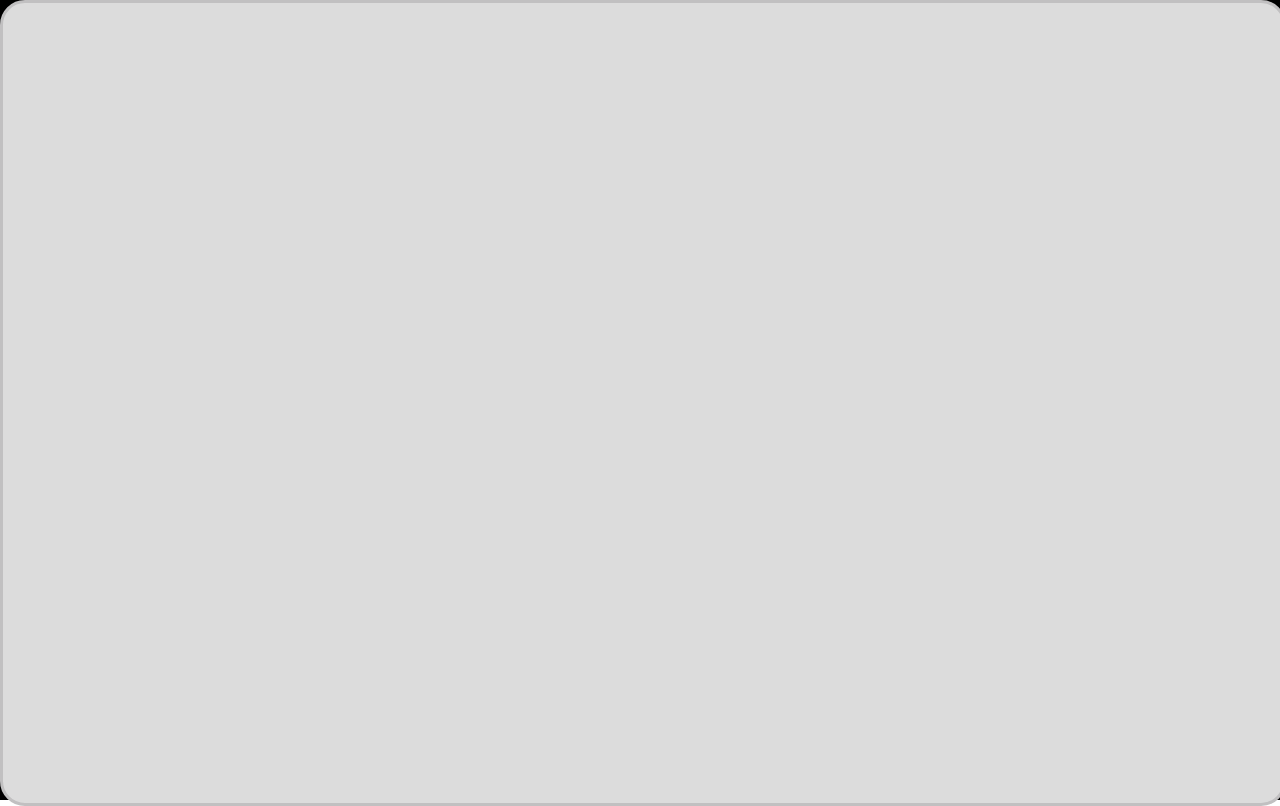
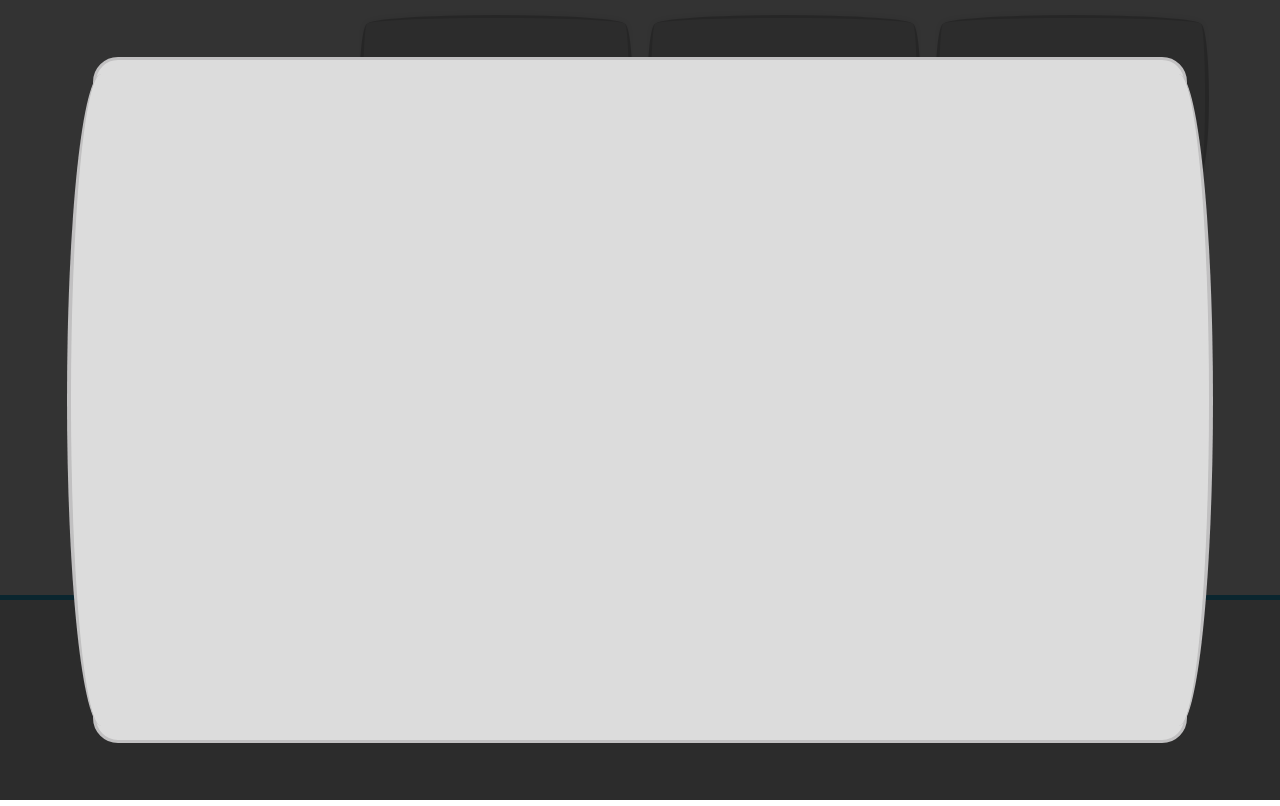
Before and after one commit to seanrmcgovern/wiibsite, a React (Create React App) app: page / in a window 1280 px wide. Both pictures are taken after a click on the element "test0". Built offline with nearby package versions, Linux system fonts and the light colour scheme.

Commit message:
Shaped and styled expanded cards

```diff
--- a/src/MenuCard.js
+++ b/src/MenuCard.js
@@ -6,11 +6,7 @@ function MenuCard({ value, id, openId, updateOpenId }) {
   return (
     <Fragment>
       {openId === id && (
-        <motion.div
-          className="void"
-          layoutId={`void-${id}`}
-          transition={{ ease: "easeOut", duration: 3 }}
-        ></motion.div>
+        <motion.div className="void" layoutId={`void-${id}`}></motion.div>
       )}
       {openId === id && (
         <motion.div
@@ -20,6 +16,7 @@ function MenuCard({ value, id, openId, updateOpenId }) {
           style={{ zIndex: 2 }}
           transition={{ ease: "easeOut", duration: 0.75 }}
         >
+          {/* have content that only displays when open */}
           {/* <motion.h2
             className="expanded-card-h"
             layoutId={`expandable-card-h-${id}`}
@@ -48,6 +45,7 @@ function MenuCard({ value, id, openId, updateOpenId }) {
         >
           {value}
         </motion.h1> */}
+        {/* have header component/content that shows in open and closed mode */}
         <h1 style={{}}>{value}</h1>
       </motion.div>
 
--- a/src/card.css
+++ b/src/card.css
@@ -84,15 +84,35 @@ width: 200px
   position: absolute;
   top:0px;
   left:0px;
-  width: 100vw;
-  height:100vh;
-  /* z-index: 1; */
+  right: 0px;
+  bottom: 0px;
+  margin: auto;
+  /* width: 100vw;
+  height:100vh; */
+  width: 85vw;
+  height: 85vh;
   display: grid;
   place-items: center;
   border-style: solid;
   border-radius: 25px;
   background-color: gainsboro;
   border-color: #C1C0C1;
+}
+
+.expanded-card::before {
+  content: '';
+  position: absolute;
+  top: 2%;
+  bottom: 2%;
+  right: -2.7%;
+  left: -2.7%;
+  background: inherit;
+  z-index: -1;
+  border-radius: 3% / 50%;
+  border-left-style: solid;
+  border-right-style: solid;
+  border-color: #C1C0C1;
+  border-width: 4px;
 }
 
 .expanded-card-h{
@@ -116,9 +136,9 @@ width: 200px
   width: 100vw;
   height: 100vh;
   z-index: 2;
+  opacity: 0.8;
   background-color: black;
-  opacity: 1;
-  /* transition: background-color 2s linear;  */
+  transition: opacity 3s ease-in;
 }
 
 .empty {
@@ -131,11 +151,3 @@ width: 200px
   background-color: white;
   opacity: 0;
 }
-
-/* viewBox="0 0 1440 320" */
-
-/* viewBox="0 0 20 10" */
-
-/* M 250 100 Q 100 100 150 100 Q 150 100 200 150 Q 250 200 350 200 C 450 200 450 200 650 200 C 750 200 800 150 850 100 L 800 100 L 750 100 L 700 100 L 500 100 L 400 100 L 250 100  */
-
-/* M 0 100 Q 100 100 150 100 Q 150 100 200 150 Q 250 200 350 200 C 450 200 450 200 650 200 C 750 200 800 150 850 100 L 1000 100 L 1000 350 L 700 350 L 400 350 L 0 350 L 0 100  */
```
Also changed, not shown: src/App.js (+24 -2 lines).
